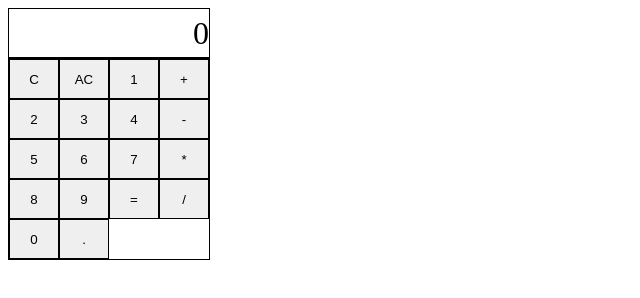
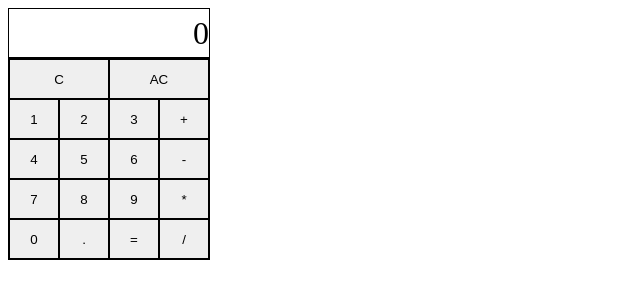
Before and after one commit to xandora/top-calculator, a website: page index.html in a window 1280 px wide. Shown: the whole page, without its empty margins (0-640 px from the left). Drawn offline with Linux system fonts and the light colour scheme.

Commit message:
added base styling for A and AC buttons

```diff
--- a/style.css
+++ b/style.css
@@ -19,27 +19,39 @@
     border: 1px solid black;
 }
 
+#clear {
+    grid-row-start: 1;
+    grid-column-start: 1;
+    grid-column-end: 3;
+}
+
+#allclear {
+    grid-row-start: 1;
+    grid-column-start: 3;
+    grid-column-end: 5;
+}
+
 #plus {
-    grid-row-start: 1;
+    grid-row-start: 2;
     grid-column-start: 4;
 }
 
 #minus {
-    grid-row-start: 2;
+    grid-row-start: 3;
     grid-column-start: 4;
 }
 
 #times {
-    grid-row-start: 3;
+    grid-row-start: 4;
     grid-column-start: 4;
 }
 
 #divide {
-    grid-row-start: 4;
+    grid-row-start: 5;
     grid-column-start: 4;
 }
 
 #equals {
-    grid-row-start: 4;
+    grid-row-start: 5;
     grid-column-start: 3;
 }
```
